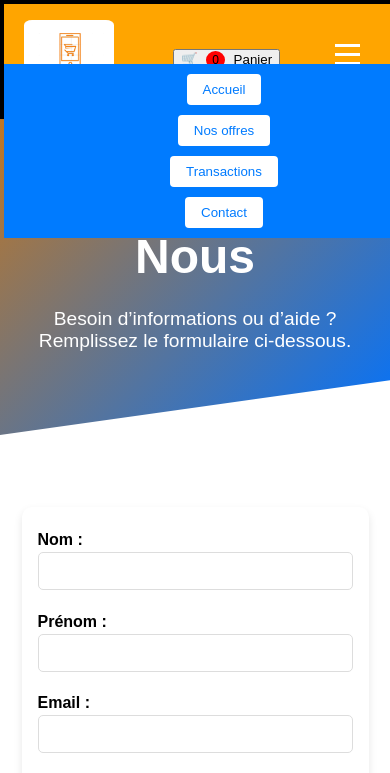
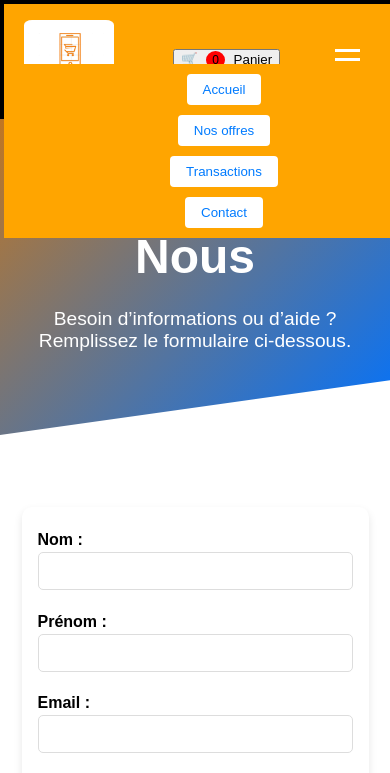
Before and after one commit to Profzen/dbs, a plain HTML site: page contact.html in a window 390 px wide. Both pictures are taken after a click on the element 347 px from the left and 59 px from the top of the page. Shown: the top 773 px of the page. Drawn offline with Linux system fonts and the light colour scheme.

Commit message:
Add files via upload

```diff
--- a/contact.html
+++ b/contact.html
@@ -28,7 +28,7 @@
         <span class="bar"></span>
         <span class="bar"></span>
         <span class="bar"></span>
-        <span class="bar"></span>
+
       </div>
 
       <div class="nav-links">
--- a/style.css
+++ b/style.css
@@ -335,7 +335,7 @@ body {
     top: 60px; /* Ajuste selon la hauteur de la navbar */
     left: 0;
     width: 100%;
-    background-color: #007BFF;
+    background-color: #FFA500;
     flex-direction: column;
     align-items: center;
     gap: 10px;
```
Also changed, not shown: login.html (+1 -1 lines), subscription.html (+1 -1 lines).
